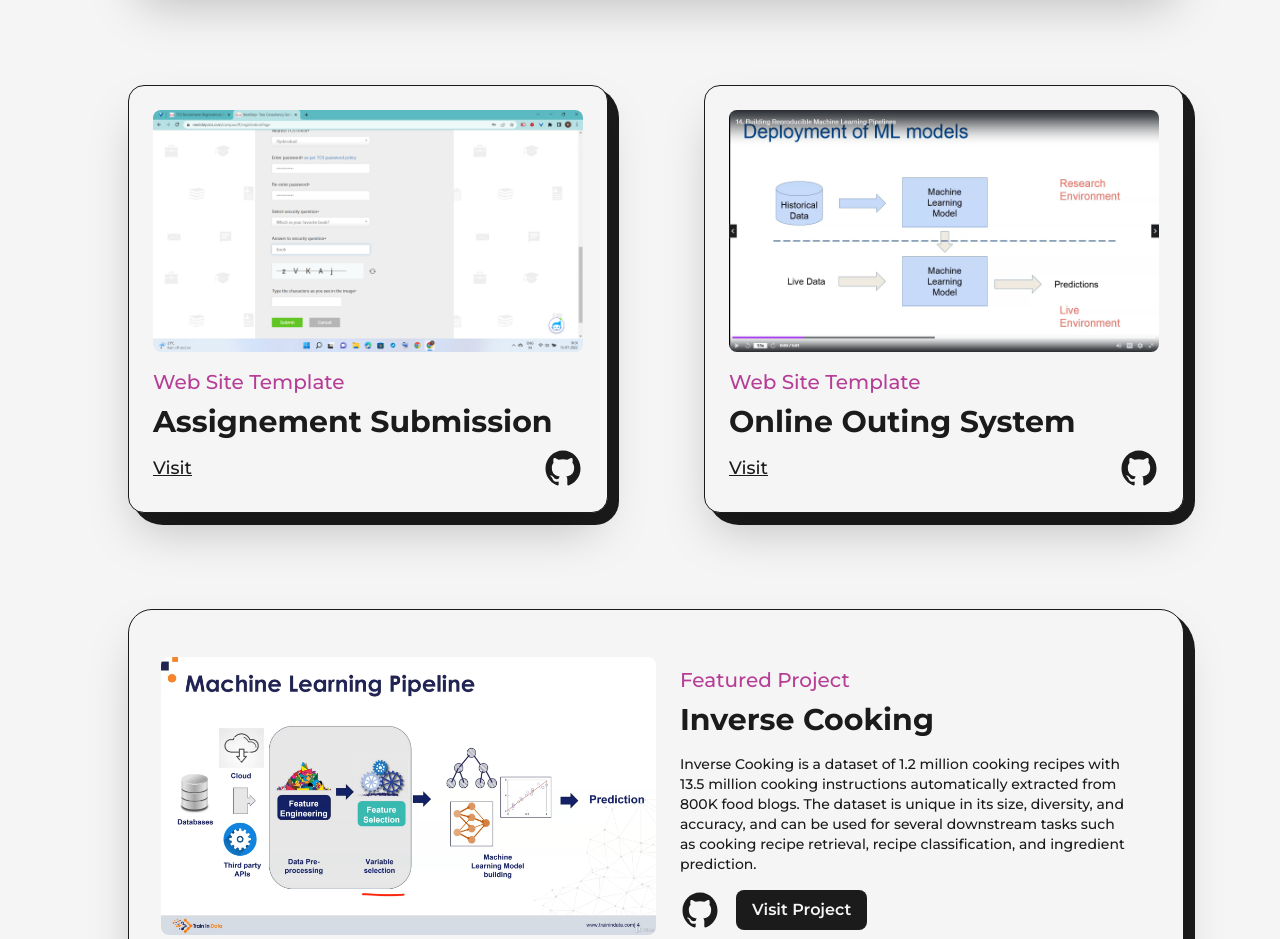
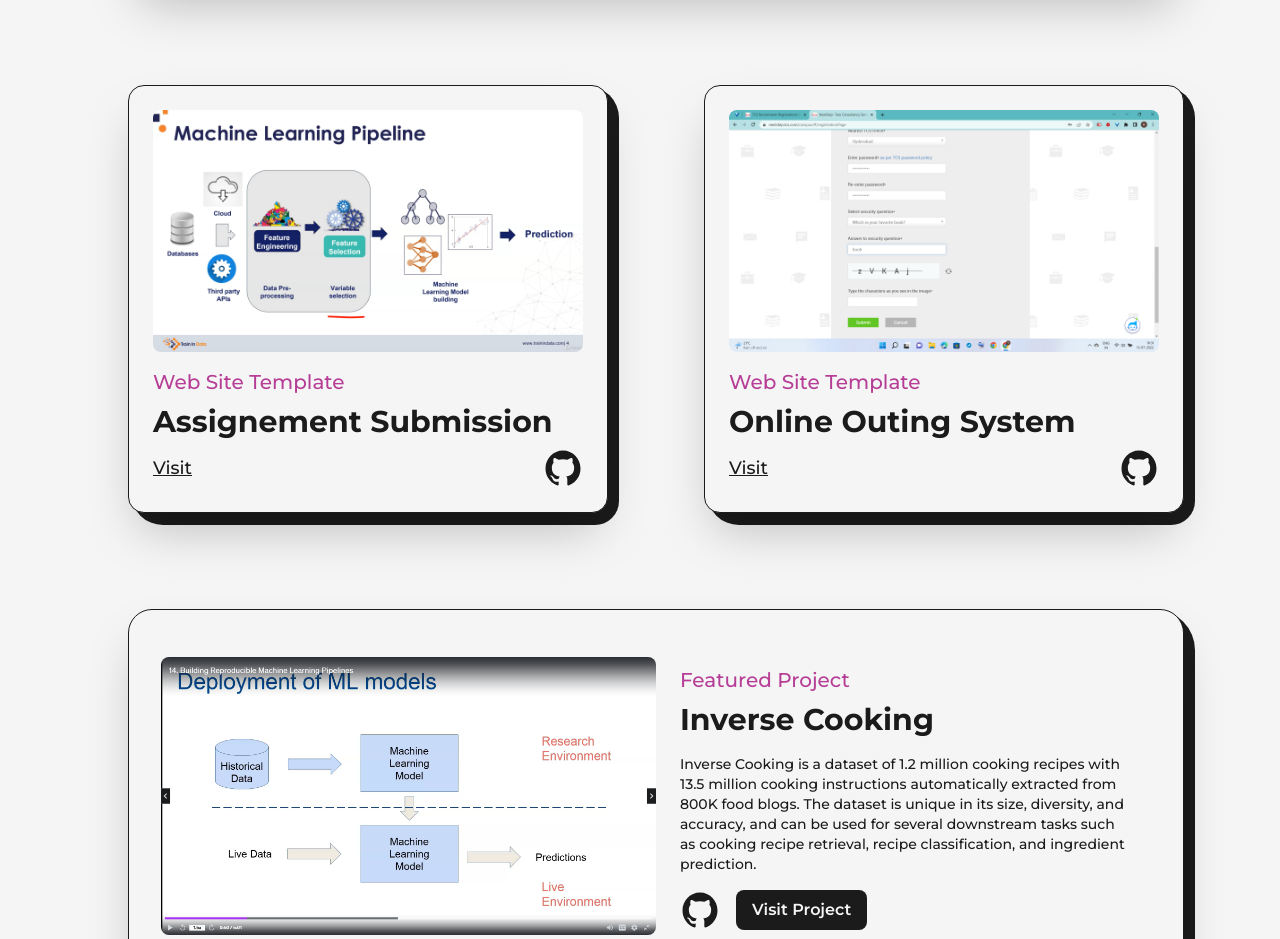
Before and after one commit to RAVINTEJA/portfolio, a Next.js app: page /projects in a window 1280 px wide. Shown: the part 793-1732 px from the top of the page. Built offline with nearby package versions, Linux system fonts and the light colour scheme.

Commit message:
Fixed all paths

```diff
--- a/src/pages/about.js
+++ b/src/pages/about.js
@@ -5,7 +5,6 @@ import Head from "next/head";
 import AnimatedText from "@/components/AnimatedText";
 import Image from "next/image";
 //import RavinTeja.png
-import RavinTeja from "./../../public/images/RavinTeja.jpg";
 import Card from "@/components/Card";
 import Skills from "@/components/Skills";
 import Experience from "@/components/Experience";
@@ -59,7 +58,9 @@ const About = () => {
                 // className="h-max w-full rounded-2xl bg-dark"
                 className="relative col-span-3 h-max rounded-2xl border-2 border-solid border-dark  bg-light dark:border-light dark:bg-dark xl:col-span-4 md:col-span-8 md:order-1 "
                 // sizes="(max-width: 768px) 100vw, (max-width: 1200px) 50vw, 33vw"
-                src={RavinTeja}
+                src="/images/RavinTeja.jpg"
+                width={500}
+                height={500}
               />
             </Card>
             <div className="col-span-8  xl:col-span-2 flex xl:flex-col  xl:items-center items-end justify-around">
--- a/src/pages/index.js
+++ b/src/pages/index.js
@@ -1,7 +1,6 @@
 import Head from "next/head";
 import Layout from "../components/Layout";
 import Image from "next/image";
-import profilePic from "./../../public/images/main.png";
 import AnimatedText from "@/components/AnimatedText";
 import Link from "next/link";
 import { LinkArrow } from "@/components/Icons";
@@ -20,8 +19,10 @@ export default function Home() {
           <div className="flex flex-col lg:flex-row items-center lg:justify-between w-full">
             <div className="w-full sm:w-0 lg:w-1/2 ">
               <Image
-                src={profilePic}
+                src="/images/main.png"
                 alt="Ravin Teja"
+                width={500}
+                height={500}
                 className="w-full h-auto"
               />
             </div>
--- a/src/pages/projects.js
+++ b/src/pages/projects.js
@@ -3,16 +3,7 @@ import React from "react";
 import Layout from "@/components/Layout";
 import Head from "next/head";
 import AnimatedText from "@/components/AnimatedText";
-import Image from "next/image";
-//import RavinTeja.png
-import EMS from  "./../../public/images/SS1.png";
-import Inv from  "./../../public/images/SS2.png";
-import Pro1 from "./../../public/images/SS3.png";
-import Pro2 from "./../../public/images/SS4.png";
-import Pro3 from "./../../public/images/SS5.png";
-import Pro4 from "./../../public/images/SS6.png";
 import {FeaturedProject,ProjectCard} from "@/components/ProjectCards";
-import Link from "next/link";
 
 
 const Projects = () => {
@@ -34,7 +25,7 @@ const Projects = () => {
                 name="Employee Managemnt System"
                 link="/"
                 githubLink="/"
-                imgURL={EMS}
+                imgURL="/images/SS1.png"
                 description="Employee management system website that enables offline work to be easily uploaded and managed online, streamlining the process and increasing efficiency."
               />
             </div>
@@ -44,7 +35,7 @@ const Projects = () => {
                 title="Employee Management System"
                 link="/"
                 githubLink="/"
-                imgURL={Pro1}
+                imgURL="/images/SS2.png"
               />
             </div>
             <div className="col-span-12 md:col-span-6">
@@ -53,7 +44,7 @@ const Projects = () => {
                 title="Employee Management System"
                 link="/"
                 githubLink="/"
-                imgURL={Pro2}
+                imgURL="/images/SS3.png"
               />
             </div>
             <div className="col-span-12">
@@ -61,7 +52,7 @@ const Projects = () => {
                 name="Inverse Cooking"
                 link="/"
                 githubLink="/"
-                imgURL={Inv}
+                imgURL="/images/SS4.png"
                 description="Inverse Cooking is a dataset of 1.2 million cooking recipes with 13.5 million cooking instructions automatically extracted from 800K food blogs. The dataset is unique in its size, diversity, and accuracy, and can be used for several downstream tasks such as cooking recipe retrieval, recipe classification, and ingredient prediction."
               />
             </div>
@@ -71,7 +62,7 @@ const Projects = () => {
                 title="Employee Management System"
                 link="/"
                 githubLink="/"
-                imgURL={Pro3}
+                imgURL="/images/SS5.png"
               />
             </div>
             <div className="col-span-12 md:col-span-6">
@@ -80,7 +71,7 @@ const Projects = () => {
                 title="Employee Management System"
                 link="/"
                 githubLink="/"
-                imgURL={Pro4}
+                imgURL="/images/SS6.png"
               />
             </div>
           </div>
```
